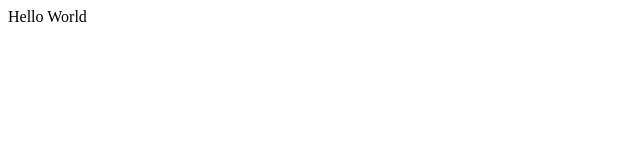
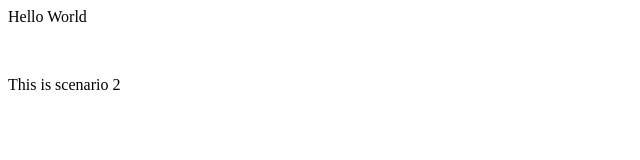
Before and after one commit to Ritika15exhibyte/Ritka-Mishra_demo, a plain HTML site: page index.html in a window 1280 px wide. Shown: the whole page, without its empty margins (0-640 px from the left). Drawn offline with Linux system fonts and the light colour scheme.

Commit message:
Scenario 2

```diff
--- a/index.html
+++ b/index.html
@@ -1 +1,3 @@
 <p>Hello World</p>
+<br>
+<p>This is scenario 2</p>
```
